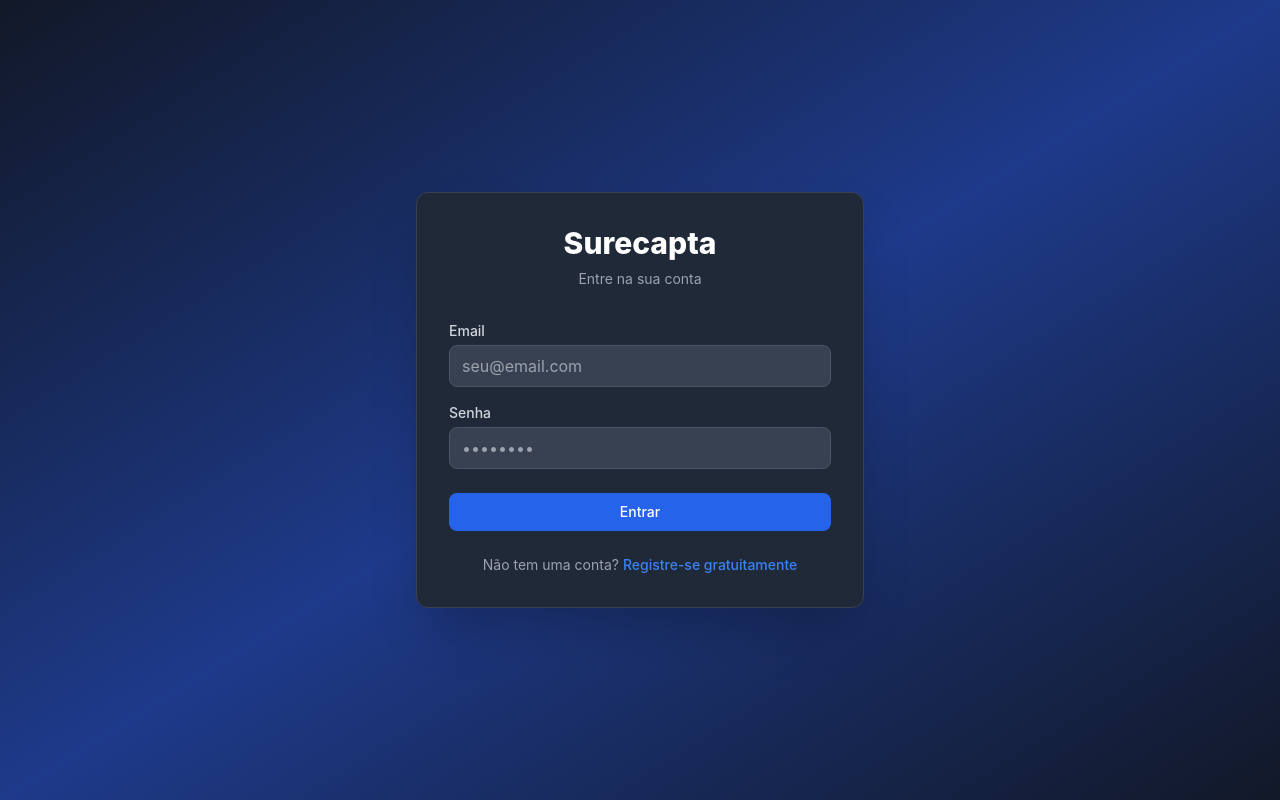
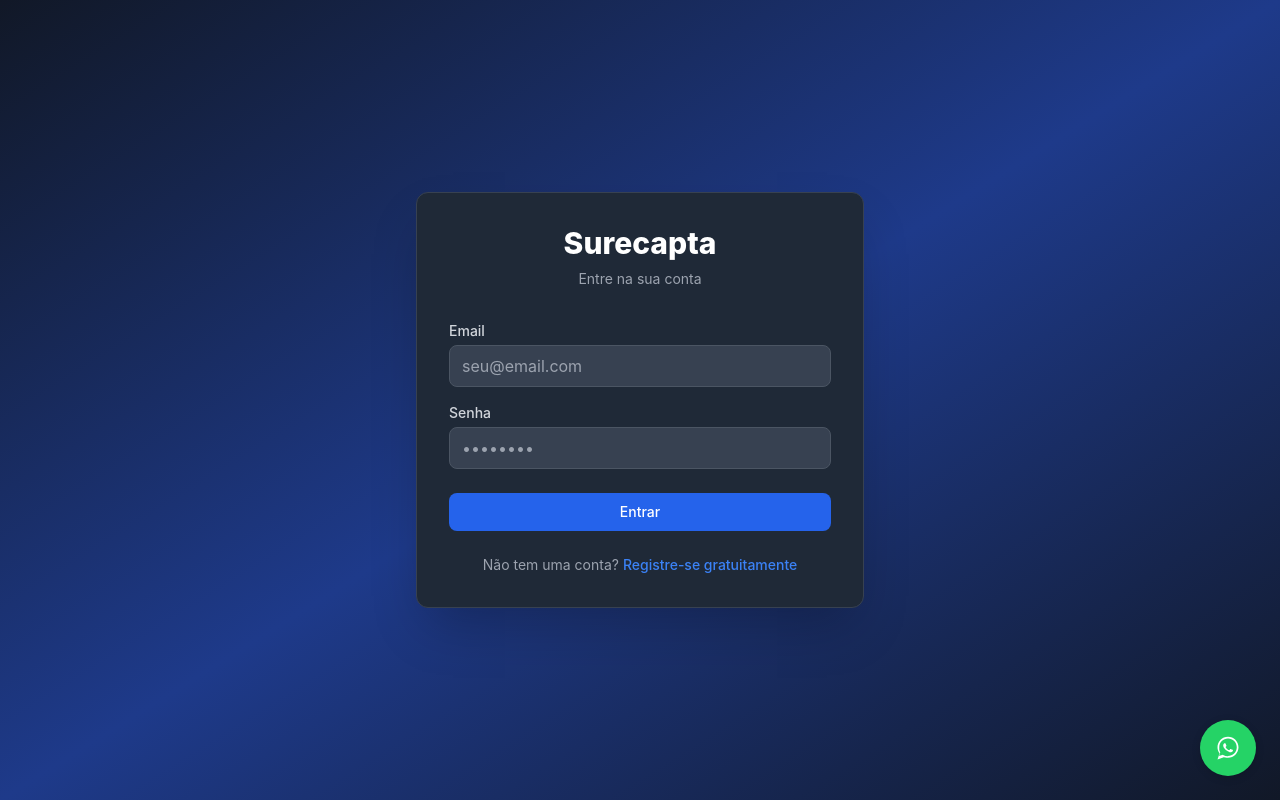
Before and after one commit to celdujacadesg2-sketch/painel-surebets, a Next.js app: page /login in a window 1280 px wide. Built offline with nearby package versions, Linux system fonts and the light colour scheme.

Commit message:
Add floating WhatsApp support button

```diff
--- a/src/app/layout.tsx
+++ b/src/app/layout.tsx
@@ -1,6 +1,8 @@
+
 import type { Metadata } from "next";
 import "./globals.css";
 import { AuthProvider } from "@/components/providers/AuthProvider";
+import WhatsAppButton from "@/components/WhatsAppButton";
 
 export const metadata: Metadata = {
   title: "Surebet SaaS - Sinais em Tempo Real",
@@ -18,6 +20,7 @@ export default function RootLayout({
         <AuthProvider>
           {children}
         </AuthProvider>
+        <WhatsAppButton />
       </body>
     </html>
   );
--- /dev/null
+++ b/src/components/WhatsAppButton.tsx
@@ -0,0 +1,44 @@
+import React from "react";
+
+const whatsappNumber = "5521998405571";
+const whatsappMessage =
+  "Olá! Vim pelo painel Surecapta e gostaria de renovar o meu plano !";
+const whatsappUrl = `https://wa.me/${whatsappNumber}?text=${encodeURIComponent(whatsappMessage)}`;
+
+const WhatsAppButton: React.FC = () => (
+  <a
+    href={whatsappUrl}
+    target="_blank"
+    rel="noopener noreferrer"
+    aria-label="Fale conosco no WhatsApp"
+    style={{
+      position: "fixed",
+      right: 24,
+      bottom: 24,
+      zIndex: 1000,
+      backgroundColor: "#25D366",
+      borderRadius: "50%",
+      width: 56,
+      height: 56,
+      display: "flex",
+      alignItems: "center",
+      justifyContent: "center",
+      boxShadow: "0 2px 8px rgba(0,0,0,0.15)",
+      transition: "box-shadow 0.2s",
+      cursor: "pointer",
+    }}
+  >
+    <svg
+      xmlns="http://www.w3.org/2000/svg"
+      width="28"
+      height="28"
+      viewBox="0 0 32 32"
+      fill="white"
+      aria-hidden="true"
+    >
+      <path d="M16 3C9.373 3 4 8.373 4 15c0 2.646.867 5.09 2.34 7.09L4 29l7.184-2.31A12.93 12.93 0 0 0 16 27c6.627 0 12-5.373 12-12S22.627 3 16 3zm0 22.5c-1.97 0-3.89-.51-5.56-1.48l-.4-.23-4.28 1.38 1.4-4.17-.26-.42A9.97 9.97 0 0 1 6 15c0-5.514 4.486-10 10-10s10 4.486 10 10-4.486 10-10 10zm5.13-7.47c-.28-.14-1.65-.81-1.9-.9-.25-.09-.43-.14-.61.14-.18.28-.7.9-.86 1.08-.16.18-.32.2-.6.07-.28-.14-1.18-.44-2.25-1.4-.83-.74-1.39-1.65-1.55-1.93-.16-.28-.02-.43.12-.57.13-.13.28-.32.42-.48.14-.16.18-.28.28-.46.09-.18.05-.34-.02-.48-.07-.14-.61-1.47-.84-2.01-.22-.53-.45-.46-.61-.47-.16-.01-.34-.01-.52-.01-.18 0-.48.07-.73.34-.25.27-.96.94-.96 2.3 0 1.36.98 2.68 1.12 2.87.14.18 1.93 2.95 4.68 4.02.65.28 1.16.45 1.56.58.66.21 1.26.18 1.73.11.53-.08 1.65-.67 1.89-1.32.23-.65.23-1.2.16-1.32-.07-.12-.25-.18-.53-.32z"/>
+    </svg>
+  </a>
+);
+
+export default WhatsAppButton;
```
